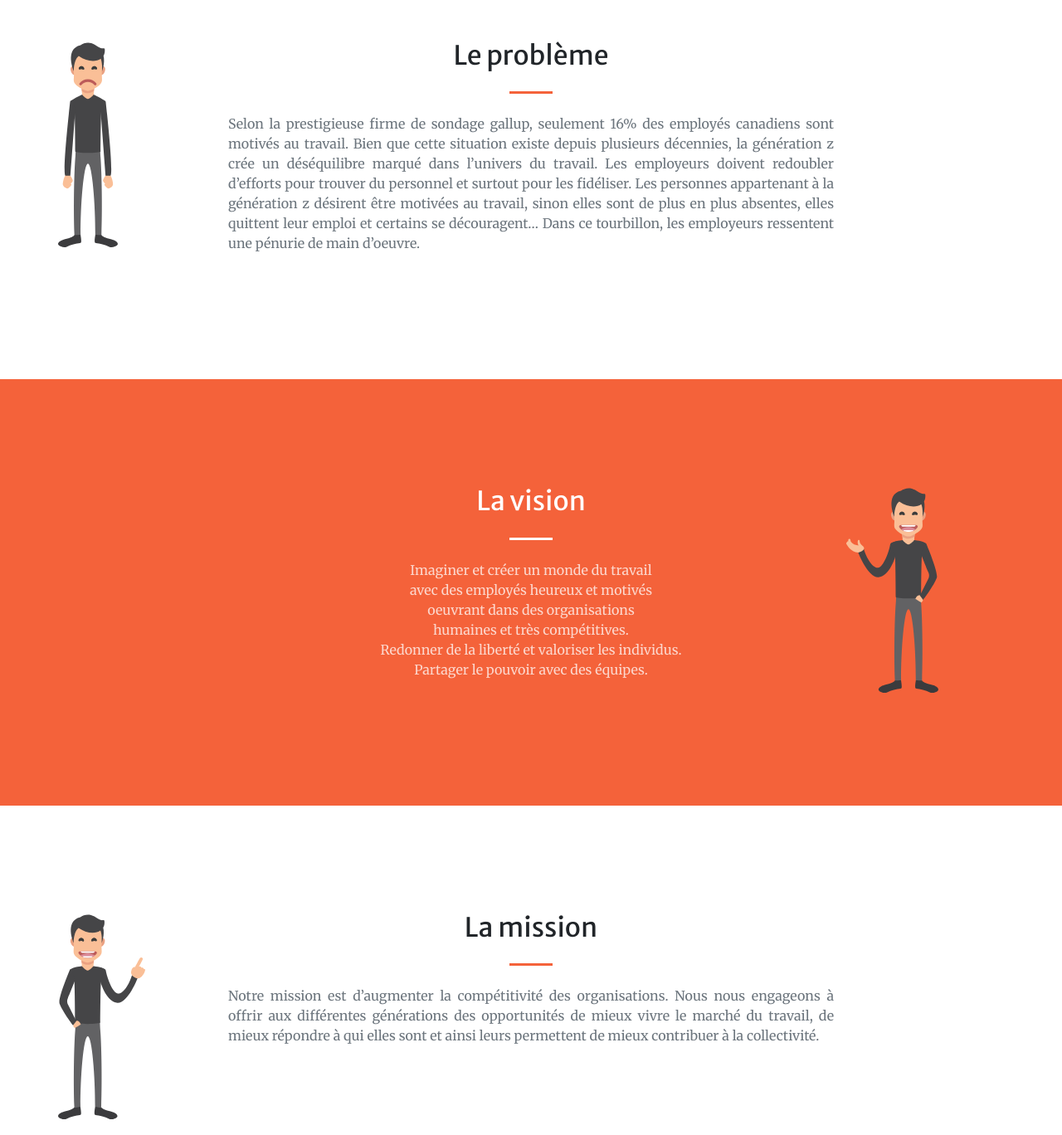
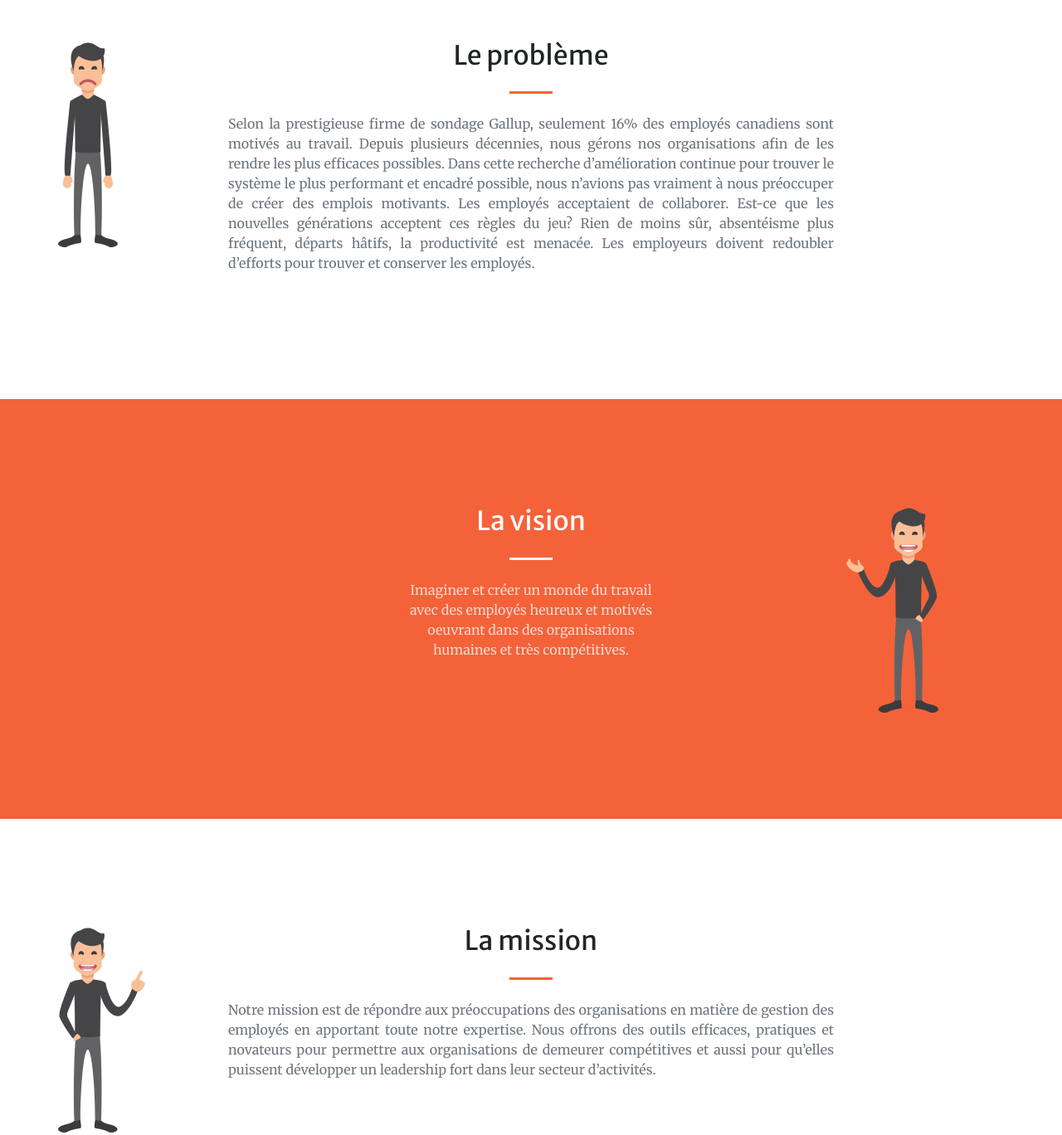
Before and after one commit to GBoucher42/GBoucher42.github.io, a plain HTML site: page index.html in a window 1280 px wide. Shown: the part 880-2248 px from the top of the page at 83% size. Drawn offline with Linux system fonts and the light colour scheme.

Commit message:
Small update landing page

```diff
--- a/index.html
+++ b/index.html
@@ -91,16 +91,18 @@
           <hr class="divider my-4">
           <div >
               <p class="text-muted mb-4 text-justify">
-                  Selon la prestigieuse firme de sondage gallup, seulement
-                  16% des employés canadiens sont motivés au travail. Bien
-                  que cette situation existe depuis plusieurs décennies, la
-                  génération z crée un déséquilibre marqué dans l’univers
-                  du travail. Les employeurs doivent redoubler d’efforts
-                  pour trouver du personnel et surtout pour les fidéliser.
-                  Les personnes appartenant à la génération z désirent être motivées au travail, sinon elles
-                  sont de plus en plus absentes, elles quittent leur emploi et
-                  certains se découragent… Dans ce tourbillon, les
-                  employeurs ressentent une pénurie de main d’oeuvre.
+                  Selon la prestigieuse firme de sondage Gallup, seulement 16%
+                  des employés canadiens sont motivés au travail. Depuis
+                  plusieurs décennies, nous gérons nos organisations afin de les
+                  rendre les plus efficaces possibles. Dans cette recherche
+                  d’amélioration continue pour trouver le système le plus
+                  performant et encadré possible, nous n’avions pas vraiment à
+                  nous préoccuper de créer des emplois motivants. Les employés
+                  acceptaient de collaborer.
+                  Est-ce que les nouvelles générations acceptent ces règles du
+                  jeu? Rien de moins sûr, absentéisme plus fréquent, départs
+                  hâtifs, la productivité est menacée. Les employeurs doivent
+                  redoubler d’efforts pour trouver et conserver les employés.
               </p>
           </div>
         </div>
@@ -120,9 +122,7 @@
                   Imaginer et créer un monde du travail<br/>
                   avec des employés heureux et motivés<br/>
                   oeuvrant dans des organisations<br/>
-                  humaines et très compétitives.<br/>
-                  Redonner de la liberté et valoriser les individus.<br/>
-                  Partager le pouvoir avec des équipes.
+                  humaines et très compétitives.
                 </p>
             </div>
           </div>
@@ -143,10 +143,13 @@
             <hr class="divider my-4">
             <div >
                 <p class="text-muted mb-4 text-justify">
-                    Notre mission est d’augmenter la compétitivité des organisations.
-                    Nous nous engageons à offrir aux différentes générations des opportunités
-                    de mieux vivre le marché du travail, de mieux répondre à qui elles sont et ainsi leurs
-                    permettent de mieux contribuer à la collectivité.
+                    Notre mission est de répondre aux préoccupations des
+                    organisations en matière de gestion des employés en
+                    apportant toute notre expertise. Nous offrons des outils
+                    efficaces, pratiques et novateurs pour permettre aux
+                    organisations de demeurer compétitives et aussi pour qu’elles
+                    puissent développer un leadership fort dans leur secteur
+                    d’activités.
                 </p>
             </div>
           </div>
@@ -159,15 +162,21 @@
       <div class="container">
         <div class="row ">
           <div class="col-lg-8 offset-lg-2">
-            <h2 class="text-white mt-0 justify-content-center text-center">La solution</h2>
+            <h2 class="text-white mt-0 justify-content-center text-center">Les éléments de solution</h2>
             <hr class="divider light my-4">
             <div >
                 <p class="text-white-75 mb-4 text-justify">
-                    TeamJob offre une transition conviviale et progressive de la gestion
-                    de chaque employé à la gestion de chaque équipe, des équipes naturelles.
-                    À travers la bonne gestion de la diversité et du profil de satisfaction au travail,
-                    TeamJob met en place une plateforme permettant le travail collaboratif, la bonne gouvernance
-                    et les bonnes pratiques de leadership.
+                    Il est impératif de bien connaître et comprendre les règles du
+                    jeu actuelles dans nos organisations et la dynamique des
+                    différentes générations sur le marché du travail. Quels sont
+                    leurs exigences? Quels sont leurs atouts? Et de faire une bonne
+                    synthèse afin d’envisager des solutions réalistes et pratiques.
+                    Notre solution s’inspire des meilleures pratiques de gestion
+                    des employés mais aussi elle s’adapte à la réalité
+                    d’aujourd’hui. Notre solution permet de générer des équipes
+                    d’employés fiables et responsables, capables de répondre aux
+                    exigences élevées de nos organisations. Pour une présentation
+                    complète de notre solution n’hésitez pas à nous contacter.
                 </p>
             </div>
           </div>
@@ -265,7 +274,11 @@
         <div class="col-lg-8 text-center">
           <h2 class="mt-0">Contactez-nous!</h2>
           <hr class="divider my-4">
-          <p class="text-muted mb-5">Vous désirez participez à la phase Beta de notre projet, contactez-nous pour en apprendre d'avantage et connaître la suite!</p>
+          <p class="text-muted mb-5">
+            Nous sommes à la recherche d’organisations dynamiques
+            pour participer à notre projet-pilote. Contactez-nous pour en
+            apprendre davantage.
+          </p>
         </div>
       </div>
       <div class="row">
```
